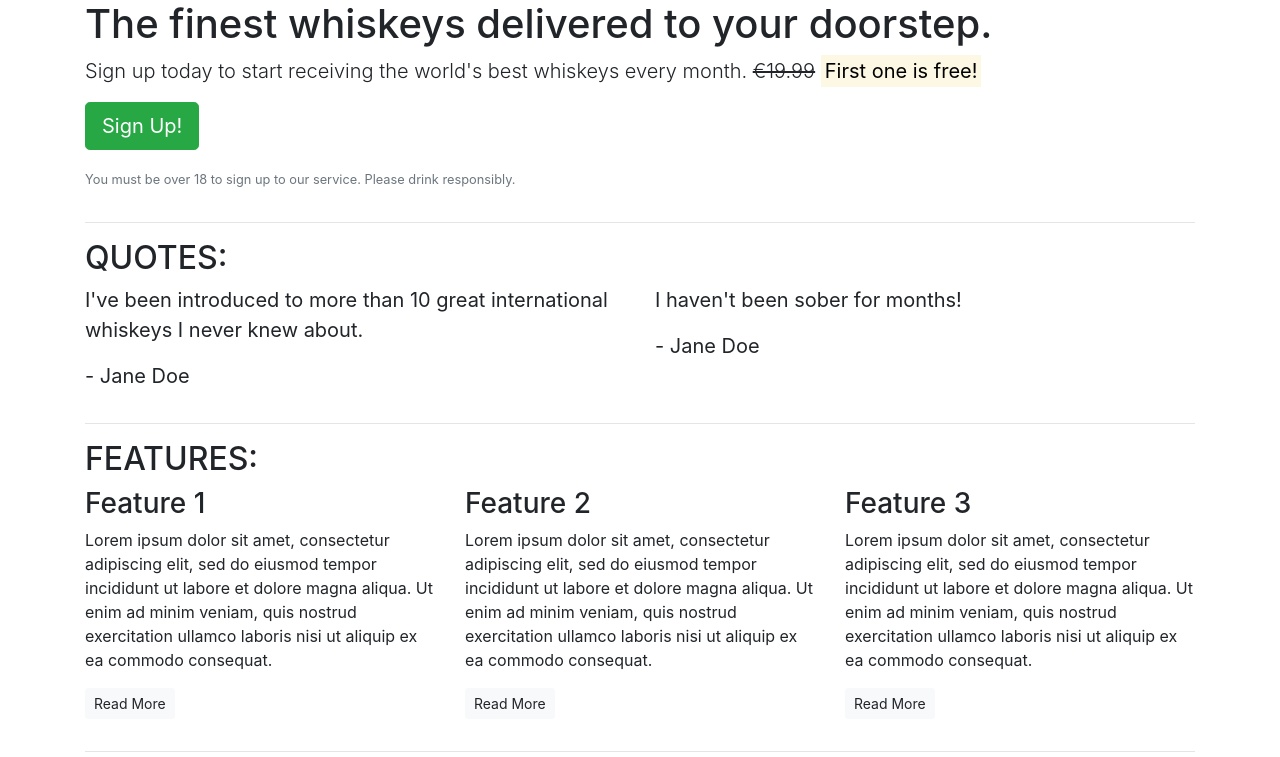
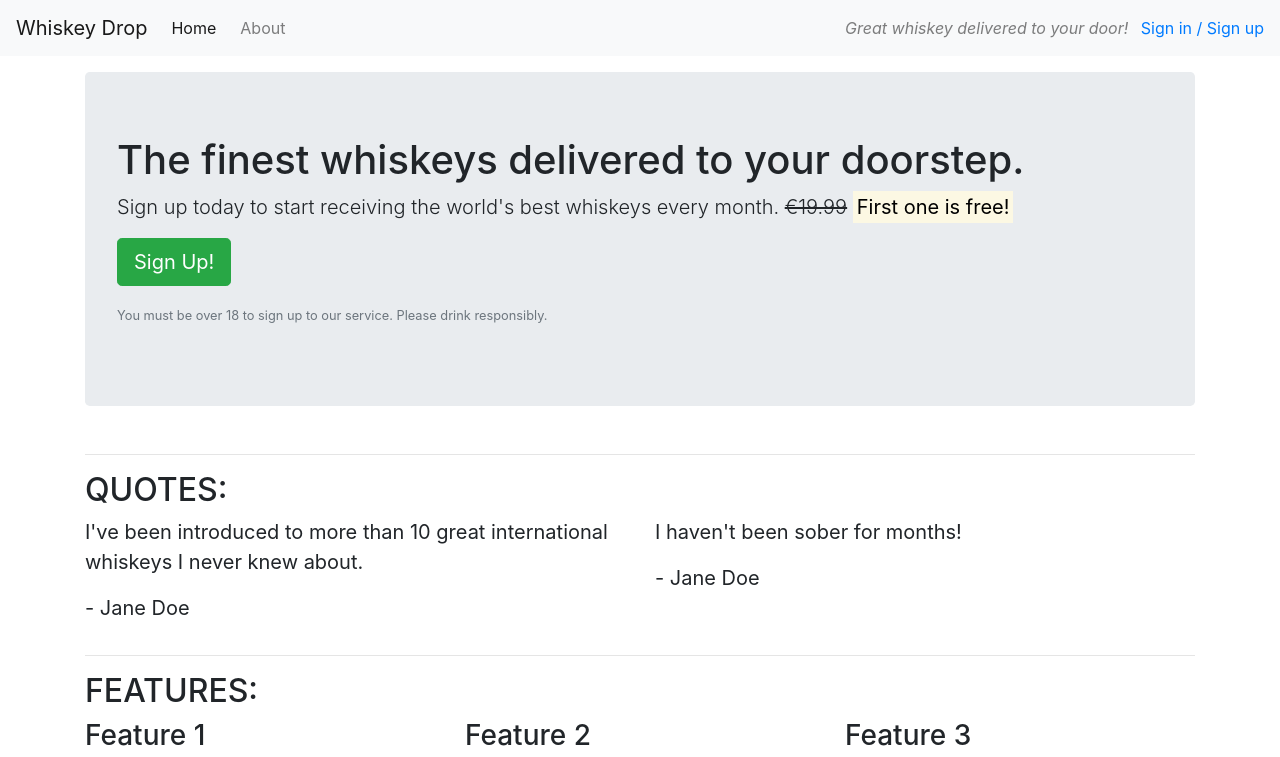
Before and after one commit to madeleine2086/my-bootstrap-project, a plain HTML site: page index.html in a window 1280 px wide. Shown: the top 757 px of the page. Drawn offline with nearby package versions, Linux system fonts and the light colour scheme.

Commit message:
add navbar

```diff
--- a/index.html
+++ b/index.html
@@ -10,11 +10,23 @@
 </head>
 
 <body>
-    <article class="container">
+    <nav class="navbar navbar-light bg-light navbar-expand-sm">
+        <a href="/" class="navbar-brand">Whiskey Drop</a>
+        <ul class="navbar-nav mr-auto">
+            <li class="active nav-item mr-2"><a class="nav-link" href="/">Home</a></li>
+            <li class="nav-item mr-2"><a class="nav-link" href="/about">About</a></li>
+            <li class="nav-item mr-2 d-block d-sm-none"><a class="nav-link" href="/login">Sign in / Sign up</a></li>
+        </ul>
+        <div class="d-none d-md-block">
+            <p class="navbar-text my-auto mr-2"><i>Great whiskey delivered to your door!</i></p>
+            <a href="/login">Sign in / Sign up</a>
+        </div>
+    </nav>
+    <article class="container mt-3">
         <!-- Callout -->
         <div class="row">
             <div class="col-12">
-                <section class="callout">
+                <section class="callout jumbotron">
                     <h1>The finest whiskeys delivered to your doorstep.</h1>
                     <p class="lead">Sign up today to start receiving the world's best whiskeys every month. <s>€19.99</s> <strong><mark>First one is free!</mark></strong></p>
                     <p><button class="btn btn-lg btn-success">Sign Up!</button></p>
```
